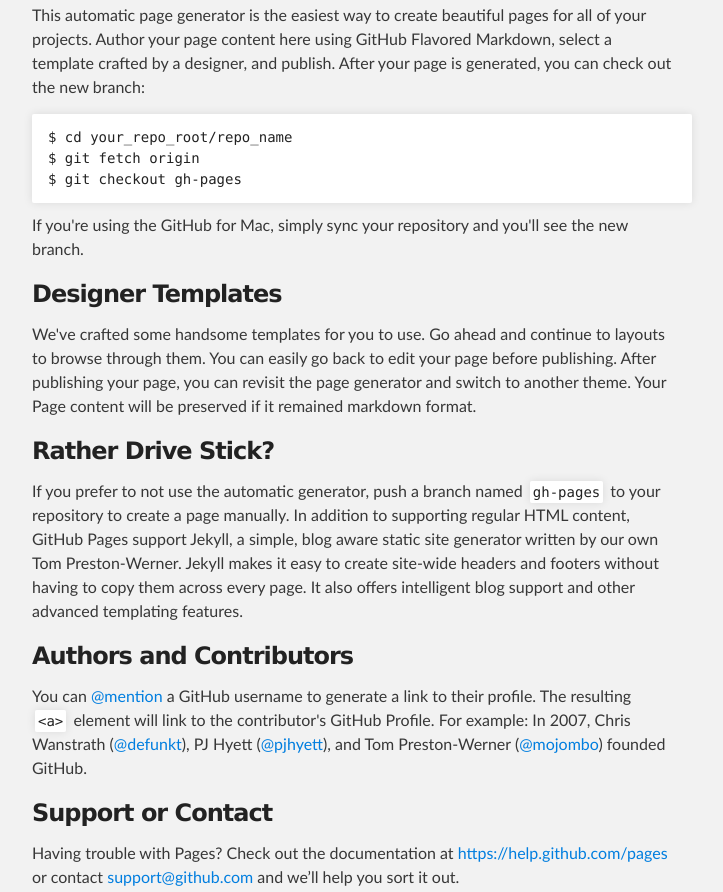
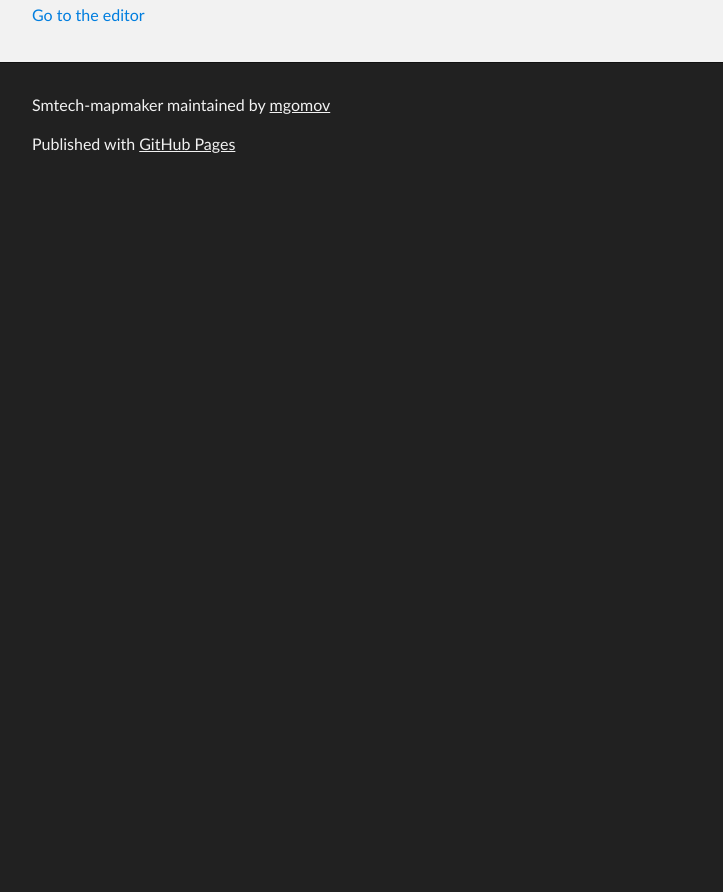
Before and after one commit to mgomov/SMTech-Mapmaker, a plain HTML site: page index.html in a window 1280 px wide. Shown: the part 303-1195 px from the top of the page, without its empty margins (288-1011 px from the left). After the commit the page ends 800 px from the top, so only its background shows below. Drawn offline with Linux system fonts and the light colour scheme.

```diff
--- a/index.html
+++ b/index.html
@@ -34,34 +34,9 @@
         <h3>
 <a id="welcome-to-github-pages" class="anchor" href="#welcome-to-github-pages" aria-hidden="true"><span class="octicon octicon-link"></span></a>Welcome to GitHub Pages.</h3>
 
-<p>This automatic page generator is the easiest way to create beautiful pages for all of your projects. Author your page content here using GitHub Flavored Markdown, select a template crafted by a designer, and publish. After your page is generated, you can check out the new branch:</p>
+<p><a href="/editor.html">Go to the editor</a></p>
 
-<pre><code>$ cd your_repo_root/repo_name
-$ git fetch origin
-$ git checkout gh-pages
-</code></pre>
 
-<p>If you're using the GitHub for Mac, simply sync your repository and you'll see the new branch.</p>
-
-<h3>
-<a id="designer-templates" class="anchor" href="#designer-templates" aria-hidden="true"><span class="octicon octicon-link"></span></a>Designer Templates</h3>
-
-<p>We've crafted some handsome templates for you to use. Go ahead and continue to layouts to browse through them. You can easily go back to edit your page before publishing. After publishing your page, you can revisit the page generator and switch to another theme. Your Page content will be preserved if it remained markdown format.</p>
-
-<h3>
-<a id="rather-drive-stick" class="anchor" href="#rather-drive-stick" aria-hidden="true"><span class="octicon octicon-link"></span></a>Rather Drive Stick?</h3>
-
-<p>If you prefer to not use the automatic generator, push a branch named <code>gh-pages</code> to your repository to create a page manually. In addition to supporting regular HTML content, GitHub Pages support Jekyll, a simple, blog aware static site generator written by our own Tom Preston-Werner. Jekyll makes it easy to create site-wide headers and footers without having to copy them across every page. It also offers intelligent blog support and other advanced templating features.</p>
-
-<h3>
-<a id="authors-and-contributors" class="anchor" href="#authors-and-contributors" aria-hidden="true"><span class="octicon octicon-link"></span></a>Authors and Contributors</h3>
-
-<p>You can <a href="https://github.com/blog/821" class="user-mention">@mention</a> a GitHub username to generate a link to their profile. The resulting <code>&lt;a&gt;</code> element will link to the contributor's GitHub Profile. For example: In 2007, Chris Wanstrath (<a href="https://github.com/defunkt" class="user-mention">@defunkt</a>), PJ Hyett (<a href="https://github.com/pjhyett" class="user-mention">@pjhyett</a>), and Tom Preston-Werner (<a href="https://github.com/mojombo" class="user-mention">@mojombo</a>) founded GitHub.</p>
-
-<h3>
-<a id="support-or-contact" class="anchor" href="#support-or-contact" aria-hidden="true"><span class="octicon octicon-link"></span></a>Support or Contact</h3>
-
-<p>Having trouble with Pages? Check out the documentation at <a href="https://help.github.com/pages">https://help.github.com/pages</a> or contact <a href="mailto:support@github.com">support@github.com</a> and we’ll help you sort it out.</p>
       </section>
     </div>
 
```
